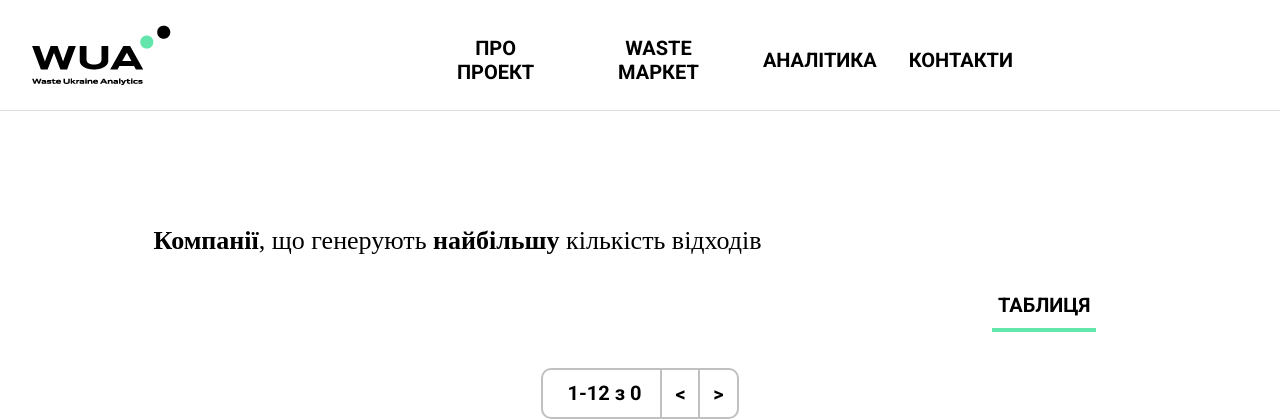
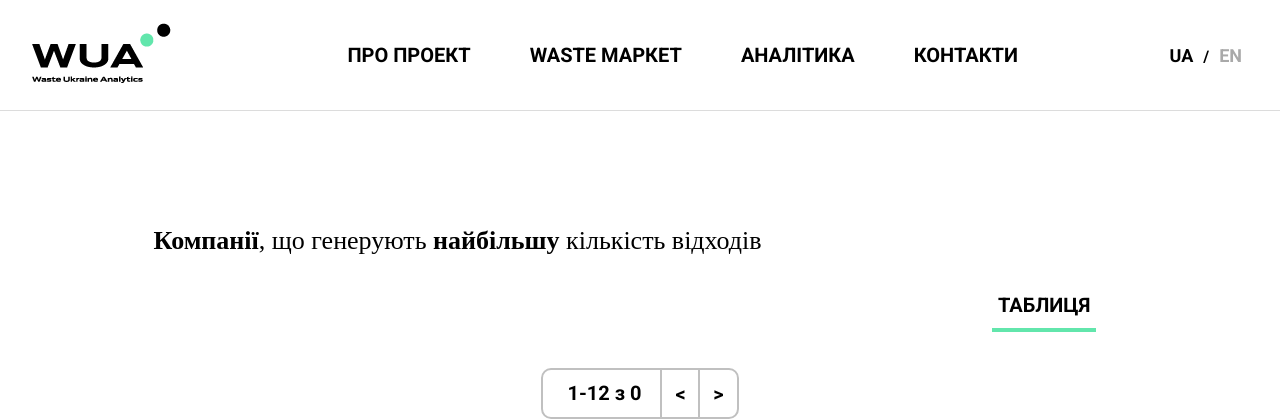
Before and after one commit to st-rom/WUA_Web_v2, a Django app: page /market/list/page_1/ in a window 1280 px wide. Shown: the top 420 px of the page. Run offline with Django 3.2, Linux system fonts and the light colour scheme; data that the repository does not hold is empty; style sheets or scripts are compiled from the project's sources.

```diff
--- a/static/styles/header.css
+++ b/static/styles/header.css
@@ -6,7 +6,7 @@ body {
 .page_header {
   display: flex;
   justify-content: space-between;
-  align-items: flex-end;
+  align-items: center;
   position: fixed;
   background: white;
   padding: 25px 2.5%;
@@ -19,10 +19,17 @@ body {
 }
 .page_header__logo {
   width: 150px;
+  height: 64px;
+}
+.page_header__logo--link {
+  cursor: pointer;
+}
+.page_header__logo--image {
+  width: 150px;
   height: 60px;
 }
 .page_header__main_buttons_panel {
-  width: 50%;
+  width: 60%;
   display: flex;
   justify-content: space-around;
 }
@@ -86,4 +93,13 @@ body {
   cursor: pointer;
 }
 
+.lang--selected {
+  font-weight: bold;
+  color: black;
+}
+
+span {
+  font-family: "Roboto", sans-serif;
+}
+
 /*# sourceMappingURL=header.css.map */
--- a/static/styles/header.scss
+++ b/static/styles/header.scss
@@ -9,7 +9,7 @@ body{
 .page_header{
   display: flex;
   justify-content: space-between;
-  align-items: flex-end;
+  align-items: center;
   position: fixed;
   background: white;
   padding: 25px 2.5%;
@@ -21,10 +21,17 @@ body{
   z-index: 5;
   &__logo{
     width: 150px;
-    height: 60px;
+    height: 64px;
+    &--link{
+      cursor: pointer;
+    }
+    &--image{
+      width: 150px;
+      height: 60px;
+    }
   }
   &__main_buttons_panel{
-    width: 50%;
+    width: 60%;
     display: flex;
     justify-content: space-around;
     //& :hover{
@@ -94,3 +101,13 @@ body{
     }
   }
 }
+
+
+.lang--selected {
+  font-weight: bold;
+  color: black;
+}
+
+span{
+      font-family: 'Roboto', sans-serif;
+}
--- a/templates/header.html
+++ b/templates/header.html
@@ -1,7 +1,11 @@
 {% load static %}
 <header class="page_header">
     <link rel="stylesheet" href="{% static 'styles/header.css' %}">
-    <img src="{% static 'imgs/logo2.png' %}" class="page_header__logo">
+    <div class="page_header__logo">
+        <a onclick="location.href='//wuadigital.tilda.ws/'" class="page_header__logo--link">
+            <img src="{% static 'imgs/logo2.png' %}" class="page_header__logo--image">
+        </a>
+    </div>
     <nav class="page_header__main_buttons_panel">
 <!--        <button onclick="location.href='//wuadigital.tilda.ws/'" type="button" class="page_header__main_buttons_panel__button_nav">-->
 <!--            ГОЛОВНА-->
@@ -29,8 +33,17 @@
         <!--<button onclick="location.href='http://www.google.com'" type="button" class="page_header__smaller_buttons_panel__button_nav">-->
             <!--Мій кабінет-->
         <!--</button>-->
-        <!--<button onclick="location.href='http://www.google.com'" type="button" class="page_header__smaller_buttons_panel__button_nav lang">-->
-            <!--<span class="lang&#45;&#45;selected">UA</span> / EN-->
-        <!--</button>-->
+        <div>
+            <button onclick="location.href='http://www.google.com'" type="button" class="page_header__smaller_buttons_panel__button_nav lang">
+                <span class="lang--selected">UA</span>
+            </button>
+            <span> / </span>
+            <button onclick="location.href='http://www.google.com'" type="button" class="page_header__smaller_buttons_panel__button_nav lang">
+                 <span>EN</span>
+            </button>
+        </div>
     </nav>
+    <script>
+
+    </script>
 </header>
--- a/wua/urls.py
+++ b/wua/urls.py
@@ -15,11 +15,12 @@ Including another URLconf
 """
 from django.contrib import admin
 from django.urls import path, include
-from pages.views import about, home_view
+from pages.views import about, home_view, home_view2
 
 urlpatterns = [
     path('admin/', admin.site.urls),
     path('', home_view, name='homepage'),
+    path('2', home_view2, name='homepage2'),
     path('about/', about, name='about_us'),
     path('analytics/', include('analytics.urls')),
     path('market/', include('market.urls')),
```
Also changed, not shown: pages/views.py (+6 -1 lines), 1 other file.
